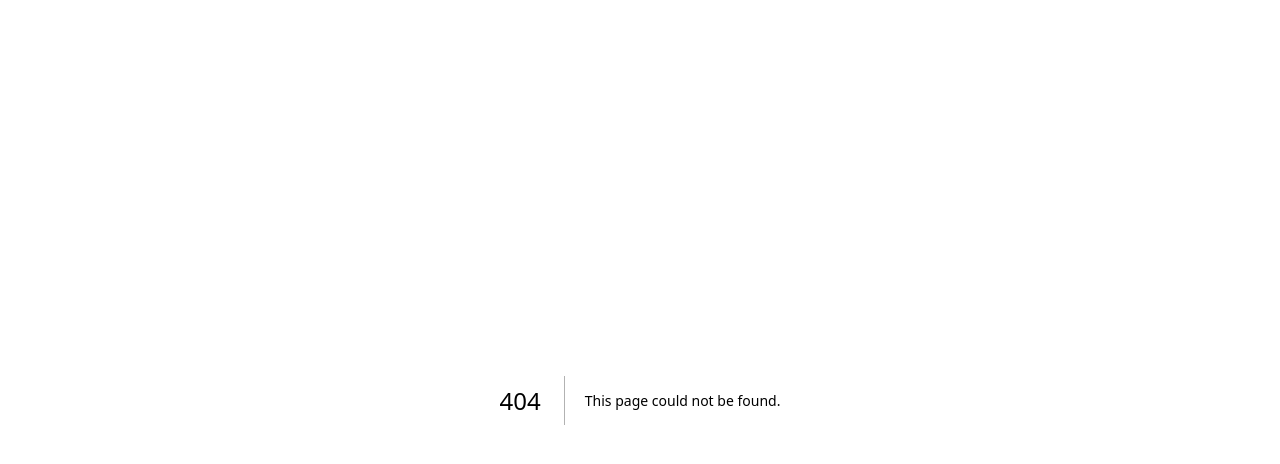
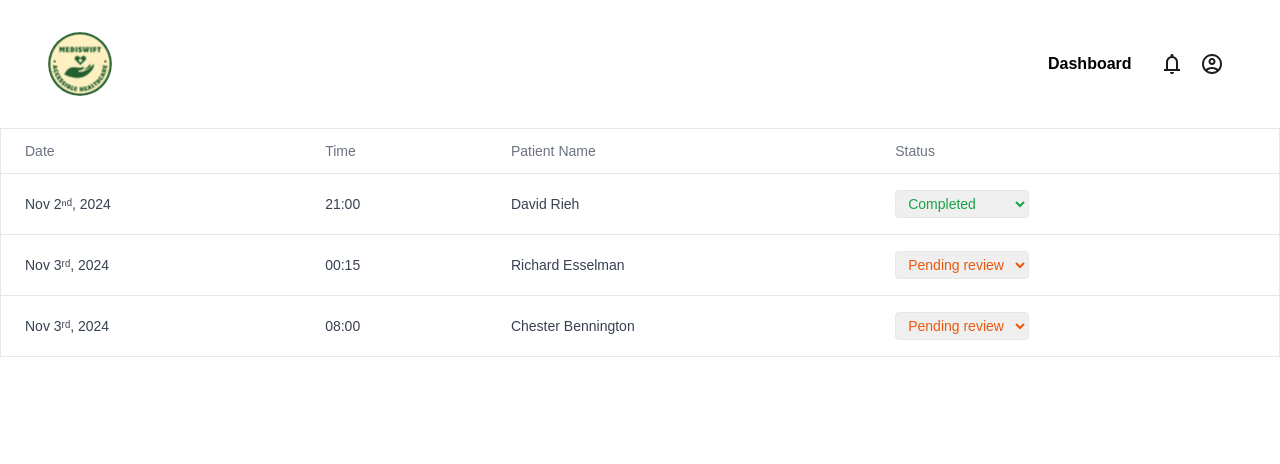
Before and after one commit to anishrajpandey/mediswift, a Next.js app: page /doctordashboard in a window 1280 px wide. Before the commit this address had no page. Shown: the top 464 px of the page. Built offline with nearby package versions, Linux system fonts and the light colour scheme.

Commit message:
added doctor report route

```diff
--- /dev/null
+++ b/app/doctordashboard/page.js
@@ -0,0 +1,13 @@
+import React from 'react'
+import DoctorList from '../_components/DoctorList'
+import Navbar from '../_components/Navbar'
+const page = () => {
+  return (
+    <>
+    <Navbar/>
+    <DoctorList/>
+    </>
+  )
+}
+
+export default page
--- a/app/layout.js
+++ b/app/layout.js
@@ -17,6 +17,8 @@ export const metadata = {
   title: "Mediswift || Your health best friend ",
   description: "",
 };
+<link rel="icon" href="/favicon.png" sizes="any" />
+
 
 export default function RootLayout({ children }) {
   return (
```
Also changed, not shown: app/favicon.png (added).
